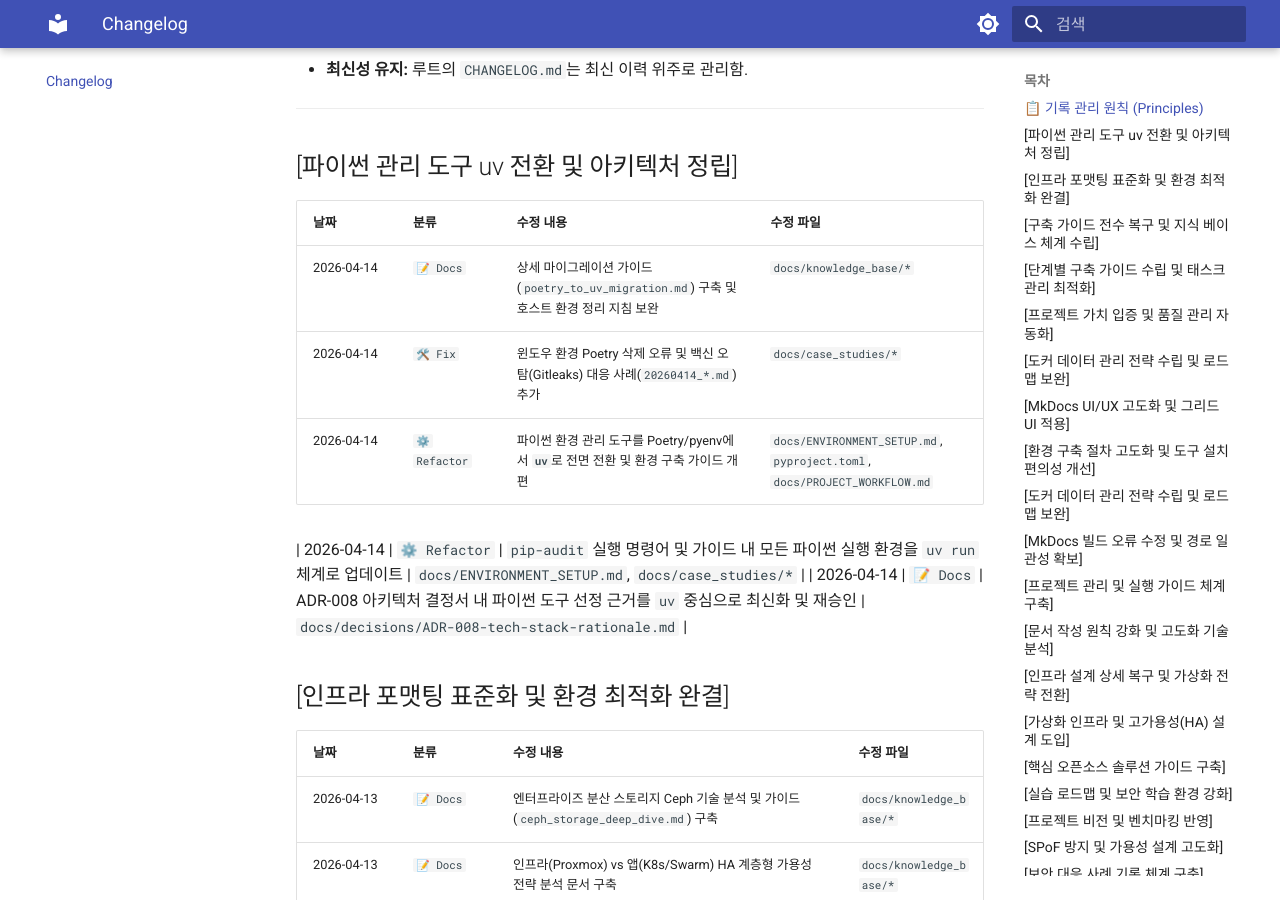
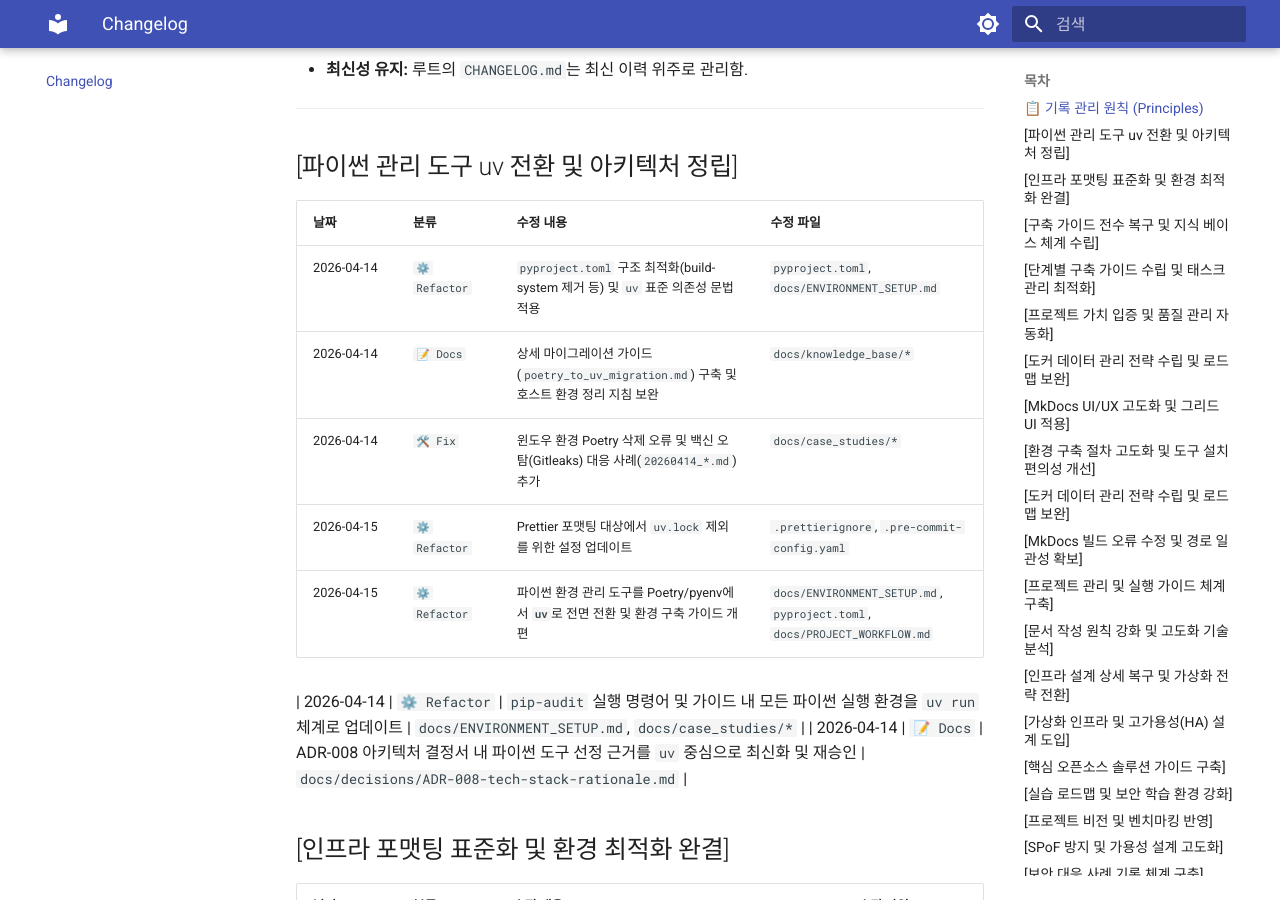
Before and after one commit to ksj686/cloud_infra, an MkDocs documentation site: the page built from docs/CHANGELOG.md, in a window 1280 px wide and 900 px high, scrolled down 716 px. Built offline with MkDocs 1.6.1 and Material for MkDocs 9.7.7, drawn with Linux system fonts in a browser that asks for light colours.

Commit message:
refactor: Prettier 포맷팅 대상에서 uv.lock 제외 설정 추가  - .pre-commit-config.yaml 및 .prettierignore에 uv.lock 추가  - 패키지 매니저 기계 생성 파일에 대한 불필요한 검사 방지  - 마이그레이션 완료에 따른 환경 설정 최종 최적화

```diff
--- a/.pre-commit-config.yaml
+++ b/.pre-commit-config.yaml
@@ -41,6 +41,7 @@
         types_or: [markdown, yaml, json]
         exclude: |
           (?x)^(
+            uv\.lock|
             pnpm-lock\.yaml|
             package-lock\.json|
             poetry\.lock
--- a/docs/CHANGELOG.md
+++ b/docs/CHANGELOG.md
@@ -24,9 +24,11 @@
 
 | 날짜       | 분류          | 수정 내용                                                                                | 수정 파일                                                                 |
 | :--------- | :------------ | :--------------------------------------------------------------------------------------- | :------------------------------------------------------------------------ |
+| 2026-04-14 | `⚙️ Refactor` | `pyproject.toml` 구조 최적화(build-system 제거 등) 및 `uv` 표준 의존성 문법 적용         | `pyproject.toml`, `docs/ENVIRONMENT_SETUP.md`                             |
 | 2026-04-14 | `📝 Docs`     | 상세 마이그레이션 가이드(`poetry_to_uv_migration.md`) 구축 및 호스트 환경 정리 지침 보완 | `docs/knowledge_base/*`                                                   |
 | 2026-04-14 | `🛠️ Fix`      | 윈도우 환경 Poetry 삭제 오류 및 백신 오탐(Gitleaks) 대응 사례(`20260414_*.md`) 추가      | `docs/case_studies/*`                                                     |
-| 2026-04-14 | `⚙️ Refactor` | 파이썬 환경 관리 도구를 Poetry/pyenv에서 **`uv`**로 전면 전환 및 환경 구축 가이드 개편   | `docs/ENVIRONMENT_SETUP.md`, `pyproject.toml`, `docs/PROJECT_WORKFLOW.md` |
+| 2026-04-15 | `⚙️ Refactor` | Prettier 포맷팅 대상에서 `uv.lock` 제외를 위한 설정 업데이트                             | `.prettierignore`, `.pre-commit-config.yaml`                              |
+| 2026-04-15 | `⚙️ Refactor` | 파이썬 환경 관리 도구를 Poetry/pyenv에서 **`uv`**로 전면 전환 및 환경 구축 가이드 개편   | `docs/ENVIRONMENT_SETUP.md`, `pyproject.toml`, `docs/PROJECT_WORKFLOW.md` |
 
 | 2026-04-14 | `⚙️ Refactor` | `pip-audit` 실행 명령어 및 가이드 내 모든 파이썬 실행 환경을 `uv run` 체계로 업데이트 | `docs/ENVIRONMENT_SETUP.md`, `docs/case_studies/*` |
 | 2026-04-14 | `📝 Docs` | ADR-008 아키텍처 결정서 내 파이썬 도구 선정 근거를 `uv` 중심으로 최신화 및 재승인 | `docs/decisions/ADR-008-tech-stack-rationale.md` |
```
Also changed, not shown: 2 other files.
